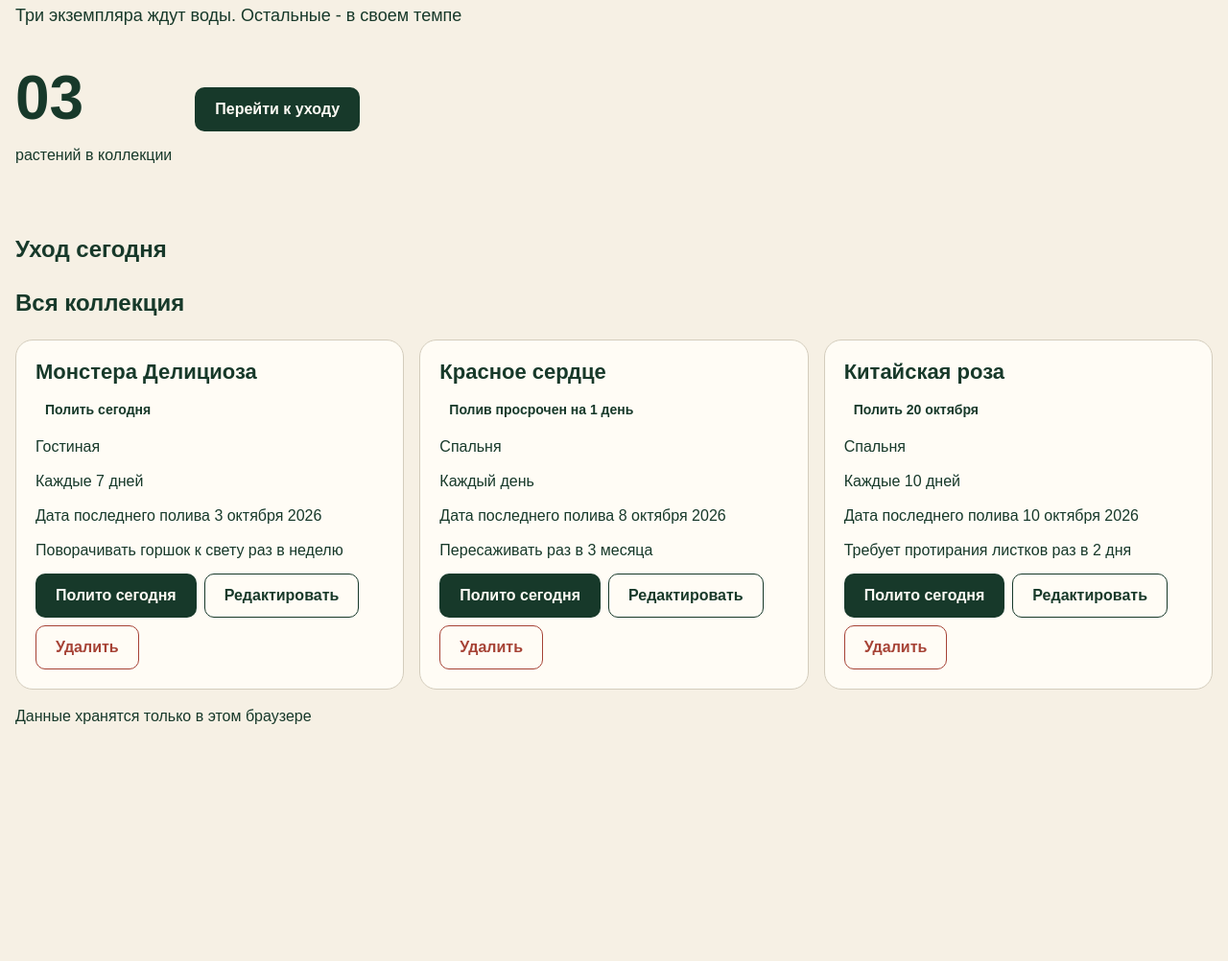
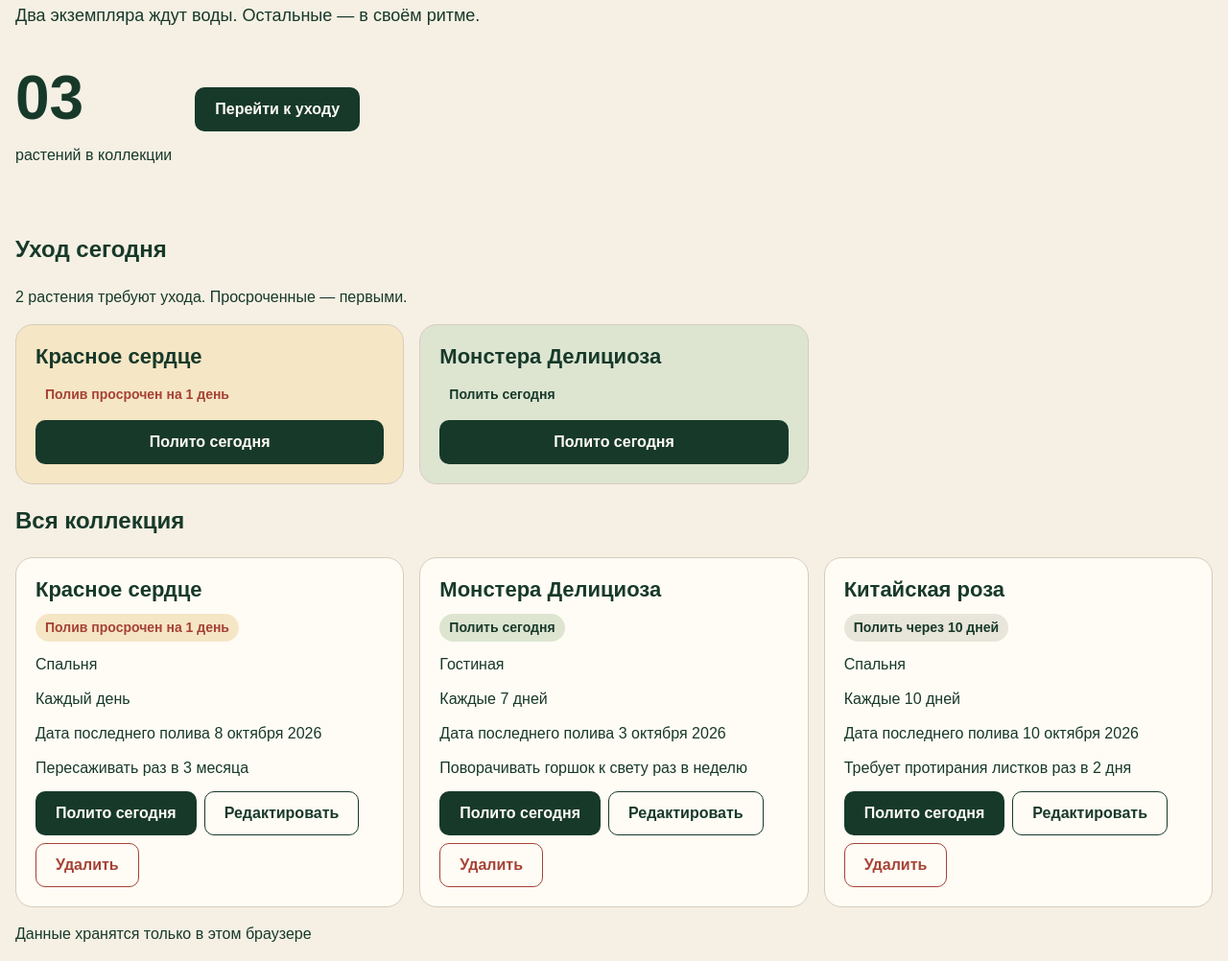
Before and after one commit to Kishkinev/home-plant-catalog, a website built with Vite: page index.html in a window 1280 px wide. Shown: the part 297-1299 px from the top of the page at 96% size. Before the commit the page ends 1072 px from the top, so only its background shows below. Built offline with nearby package versions, Linux system fonts and the light colour scheme.

Commit message:
Сделана секция 'Уход сегодня'

```diff
--- a/index.html
+++ b/index.html
@@ -18,7 +18,7 @@
       <section class="hero">
         <h1 class="hero__title">Сегодня растения говорят первыми.</h1>
         <p class="hero__description">
-          Три экземпляра ждут воды. Остальные - в своем темпе
+          Два экземпляра ждут воды. Остальные — в своём ритме.
         </p>
         <div class="hero__summary">
           <p class="hero__stat">
@@ -30,13 +30,60 @@
       </section>
       <section id="care">
         <h2>Уход сегодня</h2>
+        <p>2 растения требуют ухода. Просроченные — первыми.</p>
+        <div class="plant-grid">
+          <article class="plant-card plant-card--care-overdue">
+            <h3 class="plant-card__title">Красное сердце</h3>
+            <p class="plant-card__status plant-card__status--overdue">
+              Полив просрочен на 1 день
+            </p>
+            <button type="button" class="button button--primary">
+              Полито сегодня
+            </button>
+          </article>
+          <article class="plant-card plant-card--care-today">
+            <h3 class="plant-card__title">Монстера Делициоза</h3>
+            <p class="plant-card__status plant-card__status--today">
+              Полить сегодня
+            </p>
+            <button type="button" class="button button--primary">
+              Полито сегодня
+            </button>
+          </article>
+        </div>
       </section>
       <section>
         <h2>Вся коллекция</h2>
         <div class="plant-grid">
           <article class="plant-card">
+            <h3 class="plant-card__title">Красное сердце</h3>
+            <p class="plant-card__status plant-card__status--overdue">
+              Полив просрочен на 1 день
+            </p>
+            <p class="plant-card__room">Спальня</p>
+            <p class="plant-card__interval">Каждый день</p>
+            <p class="plant-card__last-watering-date">
+              Дата последнего полива
+              <time datetime="2026-10-08">8 октября 2026</time>
+            </p>
+            <p class="plant-card__note">Пересаживать раз в 3 месяца</p>
+            <div class="plant-card__actions">
+              <button type="button" class="button button--primary">
+                Полито сегодня
+              </button>
+              <button type="button" class="button button--edit">
+                Редактировать
+              </button>
+              <button type="button" class="button button--delete">
+                Удалить
+              </button>
+            </div>
+          </article>
+          <article class="plant-card">
             <h3 class="plant-card__title">Монстера Делициоза</h3>
-            <p class="plant-card__status">Полить сегодня</p>
+            <p class="plant-card__status plant-card__status--today">
+              Полить сегодня
+            </p>
             <p class="plant-card__room">Гостиная</p>
             <p class="plant-card__interval">Каждые 7 дней</p>
             <p class="plant-card__last-watering-date">
@@ -59,30 +106,10 @@
             </div>
           </article>
           <article class="plant-card">
-            <h3 class="plant-card__title">Красное сердце</h3>
-            <p class="plant-card__status">Полив просрочен на 1 день</p>
-            <p class="plant-card__room">Спальня</p>
-            <p class="plant-card__interval">Каждый день</p>
-            <p class="plant-card__last-watering-date">
-              Дата последнего полива
-              <time datetime="2026-10-08">8 октября 2026</time>
+            <h3 class="plant-card__title">Китайская роза</h3>
+            <p class="plant-card__status plant-card__status--upcoming">
+              Полить через 10 дней
             </p>
-            <p class="plant-card__note">Пересаживать раз в 3 месяца</p>
-            <div class="plant-card__actions">
-              <button type="button" class="button button--primary">
-                Полито сегодня
-              </button>
-              <button type="button" class="button button--edit">
-                Редактировать
-              </button>
-              <button type="button" class="button button--delete">
-                Удалить
-              </button>
-            </div>
-          </article>
-          <article class="plant-card">
-            <h3 class="plant-card__title">Китайская роза</h3>
-            <p class="plant-card__status">Полить 20 октября</p>
             <p class="plant-card__room">Спальня</p>
             <p class="plant-card__interval">Каждые 10 дней</p>
             <p class="plant-card__last-watering-date">
--- a/src/style.css
+++ b/src/style.css
@@ -182,6 +182,14 @@ textarea {
   color: var(--color-text);
 }
 
+.plant-card--care-overdue {
+  background-color: var(--color-care-overdue);
+}
+
+.plant-card--care-today {
+  background-color: var(--color-care-today);
+}
+
 @media (min-width: 700px) {
   .plant-grid {
     grid-template-columns: repeat(2, minmax(0, 1fr));
```
